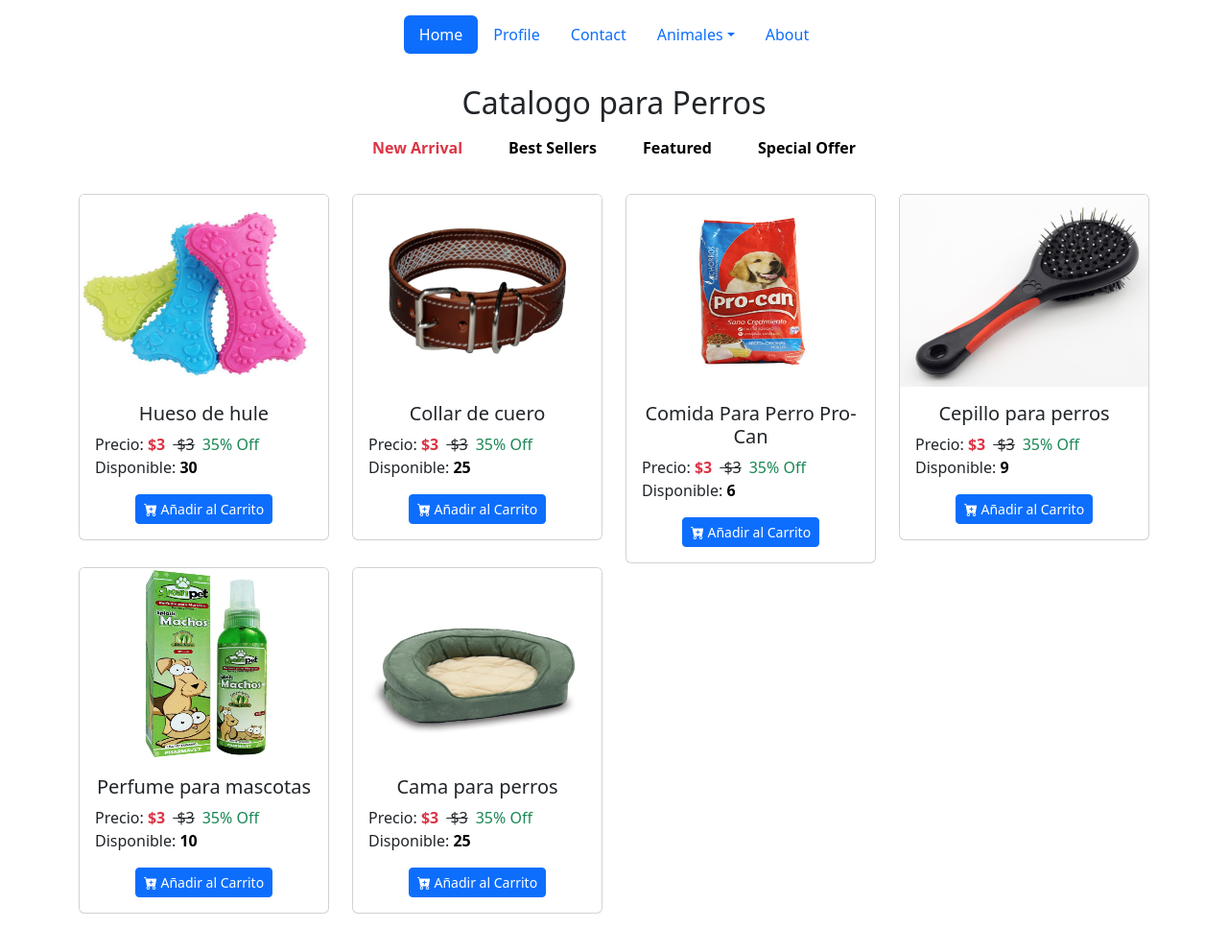
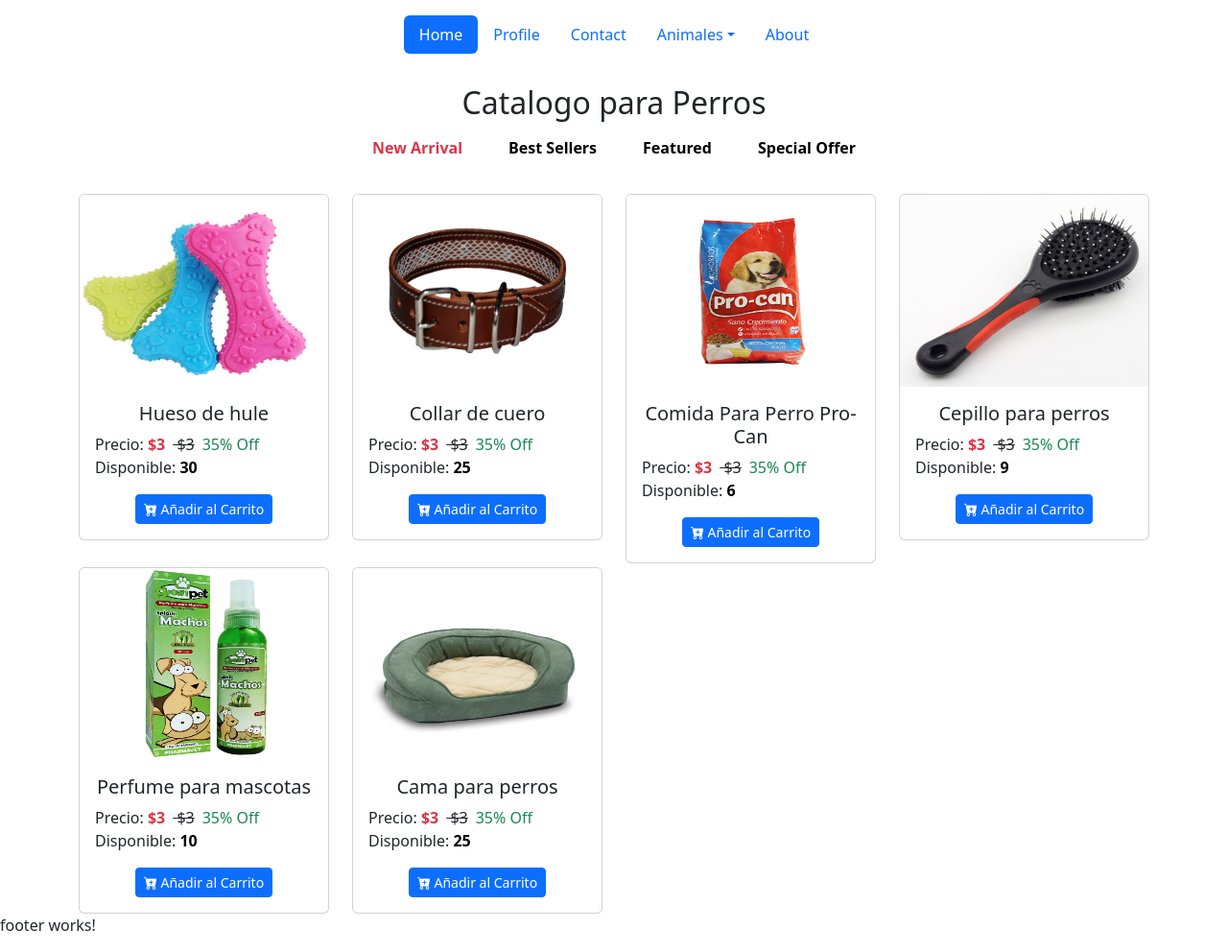
Before and after one commit to DiegoEli/Tienda-Mascotas, an Angular app: page /perros in a window 1280 px wide. Shown: the whole page at 96% size. Before the commit the page ends 952 px from the top, so only its background shows below. Built offline with nearby package versions, Linux system fonts and the light colour scheme.

Commit message:
Especificacion de rutas

```diff
--- a/src/app/app.component.html
+++ b/src/app/app.component.html
@@ -1,2 +1 @@
-<app-navbar></app-navbar>
 <router-outlet></router-outlet>
--- a/src/app/components/catalogos/perros/perros.component.html
+++ b/src/app/components/catalogos/perros/perros.component.html
@@ -1,3 +1,4 @@
+<app-navbar></app-navbar>
 <section id="product">
     <div class="container">
         <div class="row">
@@ -40,3 +41,4 @@
         </div>
     </div>
 </section>
+<app-footer></app-footer>
--- a/src/app/components/login/login.component.html
+++ b/src/app/components/login/login.component.html
@@ -71,7 +71,7 @@
                                         </div>
                                     </div>
 
-                                    <a href="#" class="btn btn-primary btn-user btn-block">
+                                    <a routerLink="/navbar" class="btn btn-primary btn-user btn-block">
                                         Acceder
                                     </a>
                                 </form>
```
Also changed, not shown: src/app/app-routing.module.ts (+6 -4 lines).
